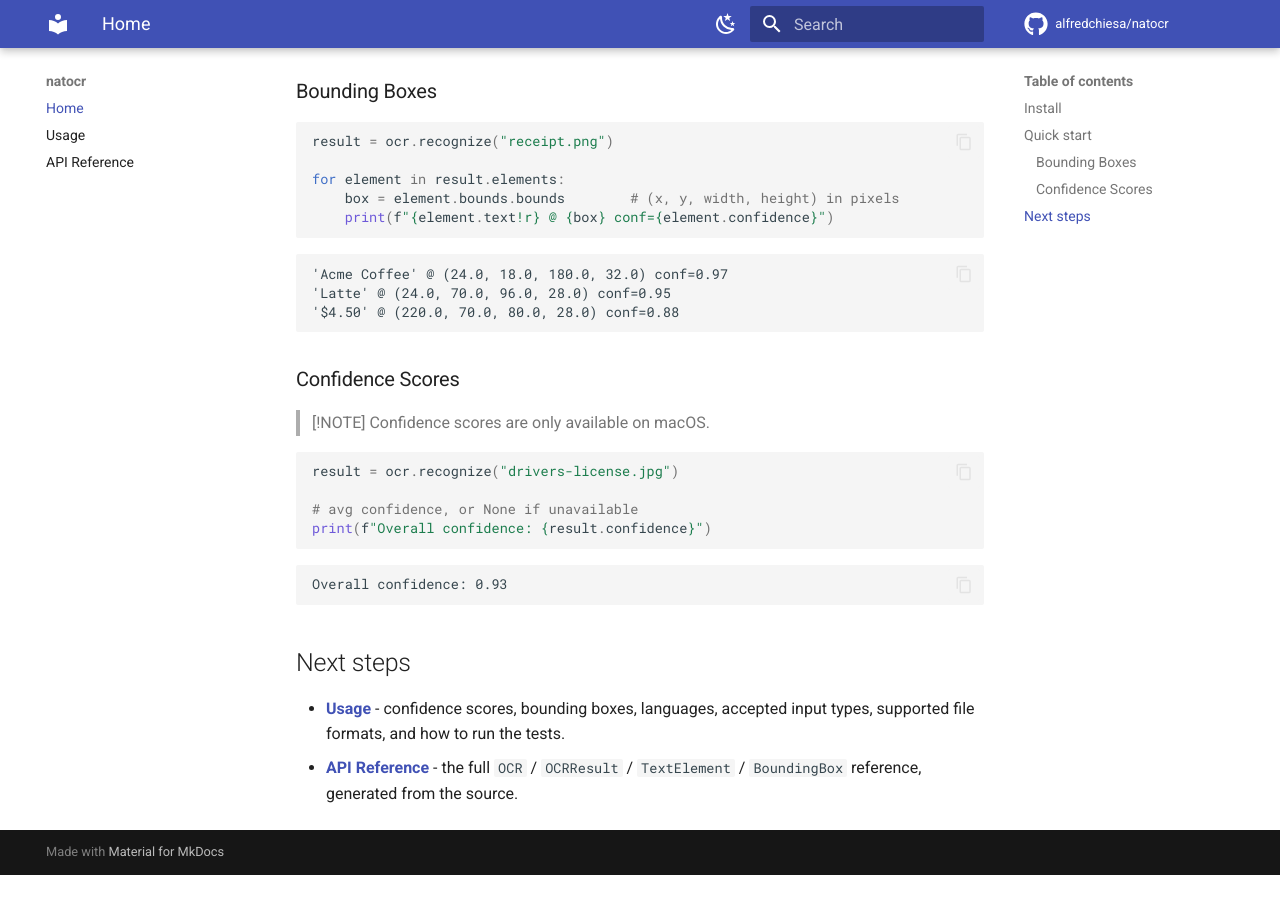
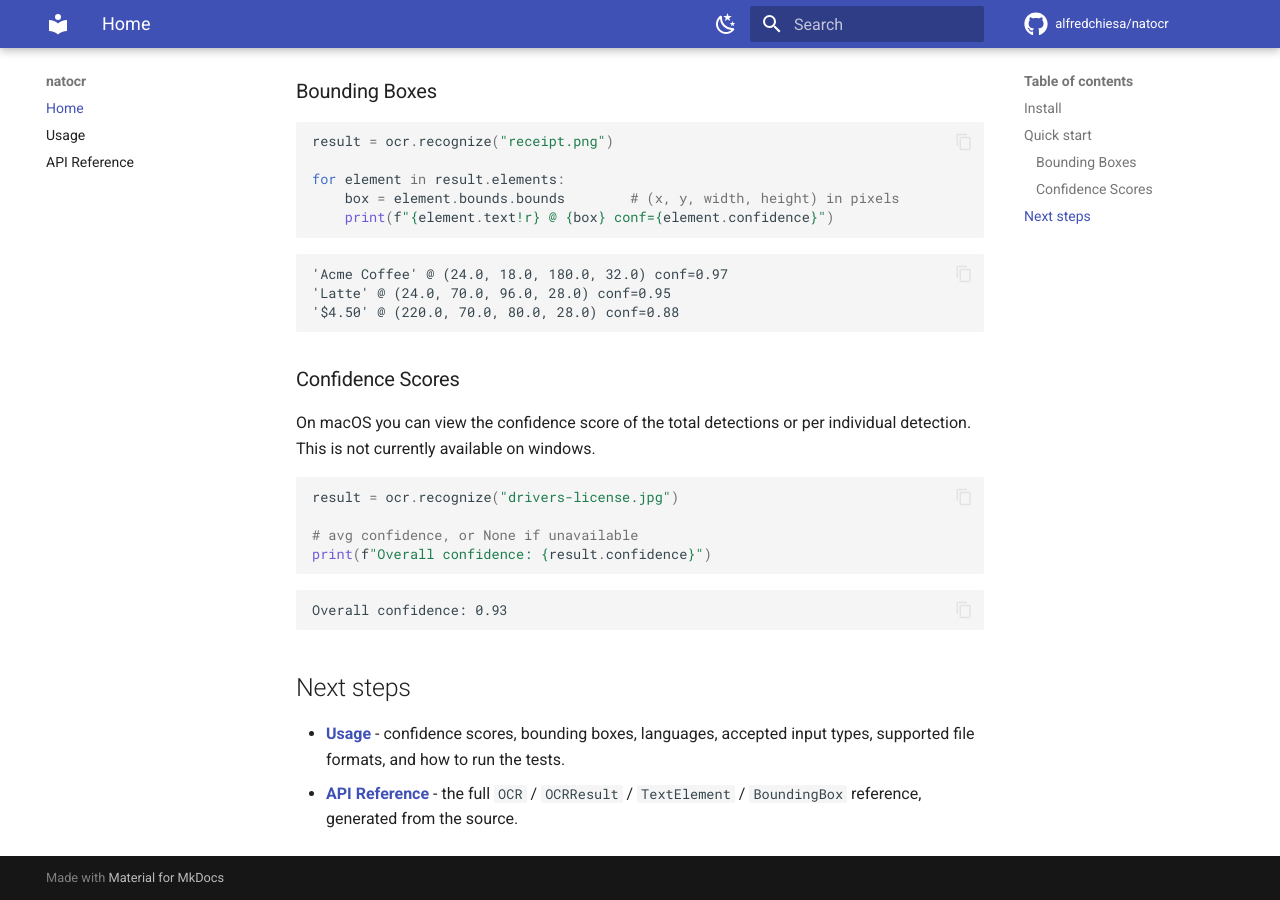
Before and after one commit to alfredchiesa/natocr, an MkDocs documentation site: the page built from docs/index.md, in a window 1280 px wide and 900 px high, scrolled down 712 px. Built offline with MkDocs 1.6.1 and Material for MkDocs 9.7.7, drawn with Linux system fonts in a browser that asks for light colours; comment, search, counter and statistics services are not loaded; before the commit the page ends 1587 px from its top, so only the background shows below that.

Commit message:
docs: updates notice styling in docs

````diff
--- a/docs/index.md
+++ b/docs/index.md
@@ -49,8 +49,8 @@ for element in result.elements:
 
 ### Confidence Scores
 
-> [!NOTE]
-> Confidence scores are only available on macOS.
+On macOS you can view the confidence score of the total detections or per
+individual detection. This is not currently available on windows.
 
 ```python
 result = ocr.recognize("drivers-license.jpg")
````
